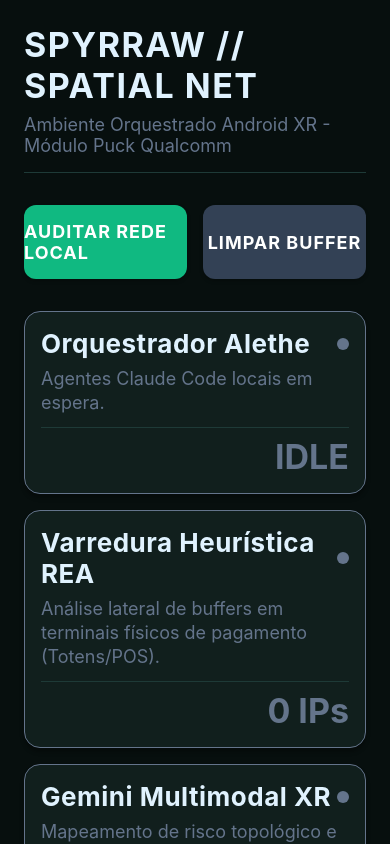
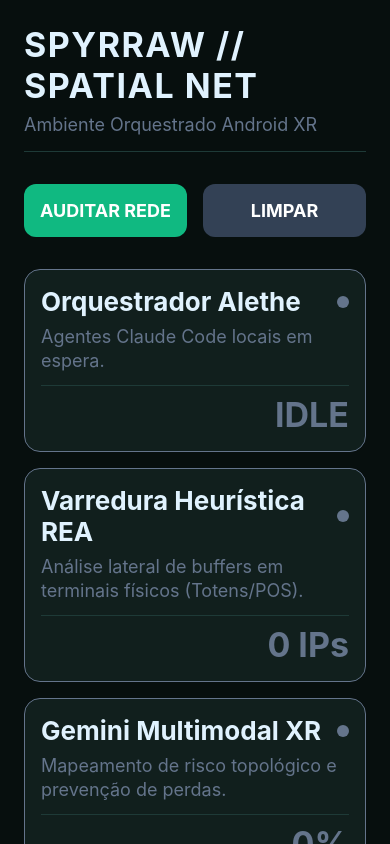
Before and after one commit to WilsonArchanjoJunior/spyrraw, a React Native app: screen / in a window 390 px wide. Built offline with nearby package versions, Linux system fonts and the light colour scheme.

Commit message:
🚀 fix: unwrap theme structure for strict java gradle compiler parity

```diff
--- a/App.tsx
+++ b/App.tsx
@@ -1,22 +1,20 @@
 import React, { useState, useEffect } from 'react';
 import { StyleSheet, Text, View, ScrollView, TouchableOpacity, SafeAreaView } from 'react-native';
-import { theme } from './src/theme';
+import { colors, spacing, borderRadius, typography } from './src/theme';
 import { StatusCard } from './src/components/StatusCard';
 
 export default function App() {
-  // Estados simulados para a demonstração tática da interface espacial
   const [scanStatus, setScanStatus] = useState<'idle' | 'running' | 'ok' | 'warn' | 'danger'>('idle');
   const [targetCount, setTargetCount] = useState<number>(0);
   const [riskMetrics, setRiskMetrics] = useState<string>('0%');
 
-  // Ciclo heurístico simulado semelhante aos playbooks do Alethe Orchestrate
   useEffect(() => {
     if (scanStatus === 'running') {
       const interval = setInterval(() => {
         setTargetCount(prev => {
           if (prev >= 14) {
             clearInterval(interval);
-            setScanStatus('danger'); // Interceptou vulnerabilidade crítica na rede POS
+            setScanStatus('danger');
             setRiskMetrics('92%');
             return 14;
           }
@@ -27,119 +25,38 @@
     }
   }, [scanStatus]);
 
-  const dispararAuditoria = () => {
-    setTargetCount(0);
-    setRiskMetrics('0%');
-    setScanStatus('running');
-  };
-
-  const resetarPainel = () => {
-    setTargetCount(0);
-    setRiskMetrics('0%');
-    setScanStatus('idle');
-  };
-
   return (
     <SafeAreaView style={styles.container}>
       <ScrollView contentContainerStyle={styles.scrollContent}>
-
-        {/* Cabeçalho estendido para telas Virtuais AR de 70° */}
         <View style={styles.header}>
           <Text style={styles.headerTitle}>SPYRRAW // SPATIAL NET</Text>
-          <Text style={styles.headerSubtitle}>Ambiente Orquestrado Android XR - Módulo Puck Qualcomm</Text>
+          <Text style={styles.headerSubtitle}>Ambiente Orquestrado Android XR</Text>
         </View>
 
-        {/* Painel de Controle Superior */}
         <View style={styles.controlPanel}>
-          <TouchableOpacity
-            style={[styles.button, { backgroundColor: theme.colors.primary }]}
-            onPress={dispararAuditoria}
-          >
-            <Text style={styles.buttonText}>AUDITAR REDE LOCAL</Text>
+          <TouchableOpacity style={[styles.button, { backgroundColor: colors.primary }]} onPress={() => setScanStatus('running')}>
+            <Text style={styles.buttonText}>AUDITAR REDE</Text>
           </TouchableOpacity>
-
-          <TouchableOpacity
-            style={[styles.button, { backgroundColor: '#334155' }]}
-            onPress={resetarPainel}
-          >
-            <Text style={styles.buttonText}>LIMPAR BUFFER</Text>
+          <TouchableOpacity style={[styles.button, { backgroundColor: '#334155' }]} onPress={() => setScanStatus('idle')}>
+            <Text style={styles.buttonText}>LIMPAR</Text>
           </TouchableOpacity>
         </View>
 
-        {/* Trindade de Painéis Espaciais (Unbounded Canvas) */}
-        <StatusCard
-          title="Orquestrador Alethe"
-          subtitle={scanStatus === 'running' ? "Buscando agentes e playbooks ativos..." : "Agentes Claude Code locais em espera."}
-          status={scanStatus}
-          metric={scanStatus === 'idle' ? "IDLE" : scanStatus === 'running' ? "SCAN" : "WARN"}
-        />
-
-        <StatusCard
-          title="Varredura Heurística REA"
-          subtitle="Análise lateral de buffers em terminais físicos de pagamento (Totens/POS)."
-          status={scanStatus === 'danger' ? 'danger' : scanStatus === 'running' ? 'running' : 'idle'}
-          metric={`${targetCount} IPs`}
-        />
-
-        <StatusCard
-          title="Gemini Multimodal XR"
-          subtitle="Mapeamento de risco topológico e prevenção de perdas estruturais."
-          status={scanStatus === 'danger' ? 'warn' : scanStatus === 'running' ? 'running' : 'idle'}
-          metric={riskMetrics}
-        />
-
+        <StatusCard title="Orquestrador Alethe" subtitle="Agentes Claude Code locais em espera." status={scanStatus} metric={scanStatus.toUpperCase()} />
+        <StatusCard title="Varredura Heurística REA" subtitle="Análise lateral de buffers em terminais físicos (Totens/POS)." status={scanStatus === 'danger' ? 'danger' : scanStatus === 'running' ? 'running' : 'idle'} metric={`${targetCount} IPs`} />
+        <StatusCard title="Gemini Multimodal XR" subtitle="Mapeamento de risco topológico e prevenção de perdas." status={scanStatus === 'danger' ? 'warn' : scanStatus === 'running' ? 'running' : 'idle'} metric={riskMetrics} />
       </ScrollView>
     </SafeAreaView>
   );
 }
 
 const styles = StyleSheet.create({
-  container: {
-    flex: 1,
-    backgroundColor: theme.colors.background,
-  },
-  scrollContent: {
-    padding: theme.spacing.lg,
-  },
-  header: {
-    marginBottom: theme.spacing.xl,
-    borderBottomWidth: 1,
-    borderBottomColor: theme.colors.border,
-    paddingBottom: theme.spacing.md,
-  },
-  headerTitle: {
-    fontSize: theme.typography.size.display,
-    fontWeight: theme.typography.weight.bold as any,
-    color: theme.colors.text,
-    letterSpacing: 1.5,
-  },
-  headerSubtitle: {
-    fontSize: theme.typography.size.body,
-    color: theme.colors.textMuted,
-    marginTop: theme.spacing.xs,
-  },
-  controlPanel: {
-    flexDirection: 'row',
-    justifyContent: 'space-between',
-    gap: theme.spacing.md,
-    marginBottom: theme.spacing.xl,
-  },
-  button: {
-    flex: 1,
-    paddingVertical: theme.spacing.md,
-    borderRadius: theme.borderRadius.button,
-    alignItems: 'center',
-    justifyContent: 'center',
-    shadowColor: '#000',
-    shadowOffset: { width: 0, height: 2 },
-    shadowOpacity: 0.25,
-    shadowRadius: 3.84,
-    elevation: 5,
-  },
-  buttonText: {
-    color: '#FFF',
-    fontSize: theme.typography.size.body,
-    fontWeight: theme.typography.weight.bold as any,
-    letterSpacing: 1,
-  },
+  container: { flex: 1, backgroundColor: colors.background },
+  scrollContent: { padding: spacing.lg },
+  header: { marginBottom: spacing.xl, borderBottomWidth: 1, borderBottomColor: colors.border, paddingBottom: spacing.md },
+  headerTitle: { fontSize: typography.size.display, fontWeight: typography.weight.bold as any, color: colors.text, letterSpacing: 1.5 },
+  headerSubtitle: { fontSize: typography.size.body, color: colors.textMuted, marginTop: spacing.xs },
+  controlPanel: { flexDirection: 'row', justifyContent: 'space-between', gap: spacing.md, marginBottom: spacing.xl },
+  button: { flex: 1, paddingVertical: spacing.md, borderRadius: borderRadius.button, alignItems: 'center', justifyContent: 'center', elevation: 5 },
+  buttonText: { color: '#FFF', fontSize: typography.size.body, fontWeight: typography.weight.bold as any },
 });
--- a/src/components/StatusCard.tsx
+++ b/src/components/StatusCard.tsx
@@ -1,6 +1,6 @@
 import React from 'react';
 import { StyleSheet, Text, View, ActivityIndicator } from 'react-native';
-import { theme } from '../theme';
+import { colors, spacing, borderRadius, typography } from '../theme';
 
 interface StatusCardProps {
   title: string;
@@ -10,23 +10,21 @@
 }
 
 export const StatusCard: React.FC<StatusCardProps> = ({ title, subtitle, status, metric }) => {
-  // Determina a cor de destaque com base no estado do scanner heurístico via REA
   const getStatusColor = () => {
     switch (status) {
-      case 'running': return theme.colors.primary;
-      case 'ok': return theme.colors.primary;
-      case 'warn': return theme.colors.warning;
-      case 'danger': return theme.colors.danger;
-      case 'error': return theme.colors.danger;
-      default: return theme.colors.textMuted;
+      case 'running': return colors.primary;
+      case 'ok': return colors.primary;
+      case 'warn': return colors.warning;
+      case 'danger': return colors.danger;
+      case 'error': return colors.danger;
+      default: return colors.textMuted;
     }
   };
 
-  // Altera o plano de fundo dinamicamente para manter o contraste espacial nas lentes do XREAL AURA
   const getBackgroundColor = () => {
-    if (status === 'danger') return '#2A1415'; // Tom de alerta crítico translúcido
-    if (status === 'warn') return '#261C10';   // Tom de aviso preventivo translúcido
-    return theme.colors.surface;               // Verde-carapaça escuro padrão
+    if (status === 'danger') return '#2A1415';
+    if (status === 'warn') return '#261C10';
+    return colors.surface;
   };
 
   const statusColor = getStatusColor();
@@ -36,17 +34,13 @@
     <View style={[styles.card, { backgroundColor, borderColor: statusColor }]}>
       <View style={styles.headerRow}>
         <Text style={styles.title}>{title}</Text>
-
-        {/* Indicador visual de processamento ou estado */}
         {status === 'running' ? (
-          <ActivityIndicator color={theme.colors.primary} size="small" />
+          <ActivityIndicator color={colors.primary} size="small" />
         ) : (
           <View style={[styles.indicatorBadge, { backgroundColor: statusColor }]} />
         )}
       </View>
-
       <Text style={styles.subtitle}>{subtitle}</Text>
-
       {metric && (
         <View style={styles.metricContainer}>
           <Text style={[styles.metricText, { color: statusColor }]}>{metric}</Text>
@@ -58,32 +52,26 @@
 
 const styles = StyleSheet.create({
   card: {
-    borderRadius: theme.borderRadius.card,
+    borderRadius: borderRadius.card,
     borderWidth: 1.5,
-    padding: theme.spacing.md,
-    marginBottom: theme.spacing.md,
-    shadowColor: '#000',
-    shadowOffset: { width: 0, height: 4 },
-    shadowOpacity: 0.3,
-    shadowRadius: 4,
-    elevation: 4, // Projeta sombra flutuante nos painéis espaciais (Android XR)
+    padding: spacing.md,
+    marginBottom: spacing.md,
+    elevation: 4,
   },
   headerRow: {
     flexDirection: 'row',
     justifyContent: 'space-between',
     alignItems: 'center',
-    marginBottom: theme.spacing.xs,
+    marginBottom: spacing.xs,
   },
   title: {
-    fontSize: theme.typography.size.title,
-    fontWeight: theme.typography.weight.bold as any,
-    color: theme.colors.text,
-    letterSpacing: 0.5,
+    fontSize: typography.size.title,
+    fontWeight: typography.weight.bold as any,
+    color: colors.text,
   },
   subtitle: {
-    fontSize: theme.typography.size.body,
-    fontWeight: theme.typography.weight.regular as any,
-    color: theme.colors.textMuted,
+    fontSize: typography.size.body,
+    color: colors.textMuted,
     lineHeight: 24,
   },
   indicatorBadge: {
@@ -92,14 +80,14 @@
     borderRadius: 6,
   },
   metricContainer: {
-    marginTop: theme.spacing.sm,
+    marginTop: spacing.sm,
     borderTopWidth: 1,
-    borderTopColor: theme.colors.border,
-    paddingTop: theme.spacing.xs,
+    borderTopColor: colors.border,
+    paddingTop: spacing.xs,
     alignItems: 'flex-end',
   },
   metricText: {
-    fontSize: theme.typography.size.display,
-    fontWeight: theme.typography.weight.bold as any,
+    fontSize: typography.size.display,
+    fontWeight: typography.weight.bold as any,
   },
 });
--- a/src/theme.ts
+++ b/src/theme.ts
@@ -1,27 +1,28 @@
-export const theme = {
-  colors: {
-    background: '#070F0E',       // Preto profundo tático (economiza bateria e dá transparência no XR)
-    surface: '#111F1D',          // Verde-carapaça escuro para os cartões de status
+export const colors = {
+  background: '#070F0E',       // Preto profundo tático (transparência nas lentes XR)
+  surface: '#111F1D',          // Verde-carapaça escuro para os cartões
   primary: '#10B981',          // Verde Alerta/Ok (Conexão Segura)
-    warning: '#F59E0B',          // Amarelo Heurístico (Porta suspeita aberta)
-    danger: '#EF4444',           // Vermelho Alerta Máximo (Risco crítico / POS vulnerável)
-    text: '#E0F2FE',             // Branco azulado de alta luminescência para leitura em lentes AR
-    textMuted: '#64748B',        // Cinza tático para detalhes secundários
-    border: '#1E3A37'            // Bordas esmeralda escuras para delimitar os painéis no espaço
-  },
-  spacing: {
+  warning: '#F59E0B',          // Amarelo Heurístico (Aviso tático)
+  danger: '#EF4444',           // Vermelho Alerta Máximo (Risco crítico)
+  text: '#E0F2FE',             // Branco azulado de alta luminescência
+  textMuted: '#64748B',        // Cinza tático para detalhes
+  border: '#1E3A37'            // Bordas esmeralda escuras
+};
+
+export const spacing = {
   xs: 8,
   sm: 12,
   md: 16,
   lg: 24,
   xl: 32
-  },
-  borderRadius: {
-    card: 16,                    // Cantos arredondados orgânicos para janelas flutuantes
+};
+
+export const borderRadius = {
+  card: 16,
   button: 12
-  },
-  typography: {
-    // Tamanhos otimizados para manter a legibilidade a 1.5 metros de distância virtual
+};
+
+export const typography = {
   size: {
     small: 14,
     body: 18,
@@ -33,5 +34,4 @@
     medium: '600',
     bold: '700'
   }
-  }
 };
```
Lines whose indentation alone changed are shown as unchanged.
